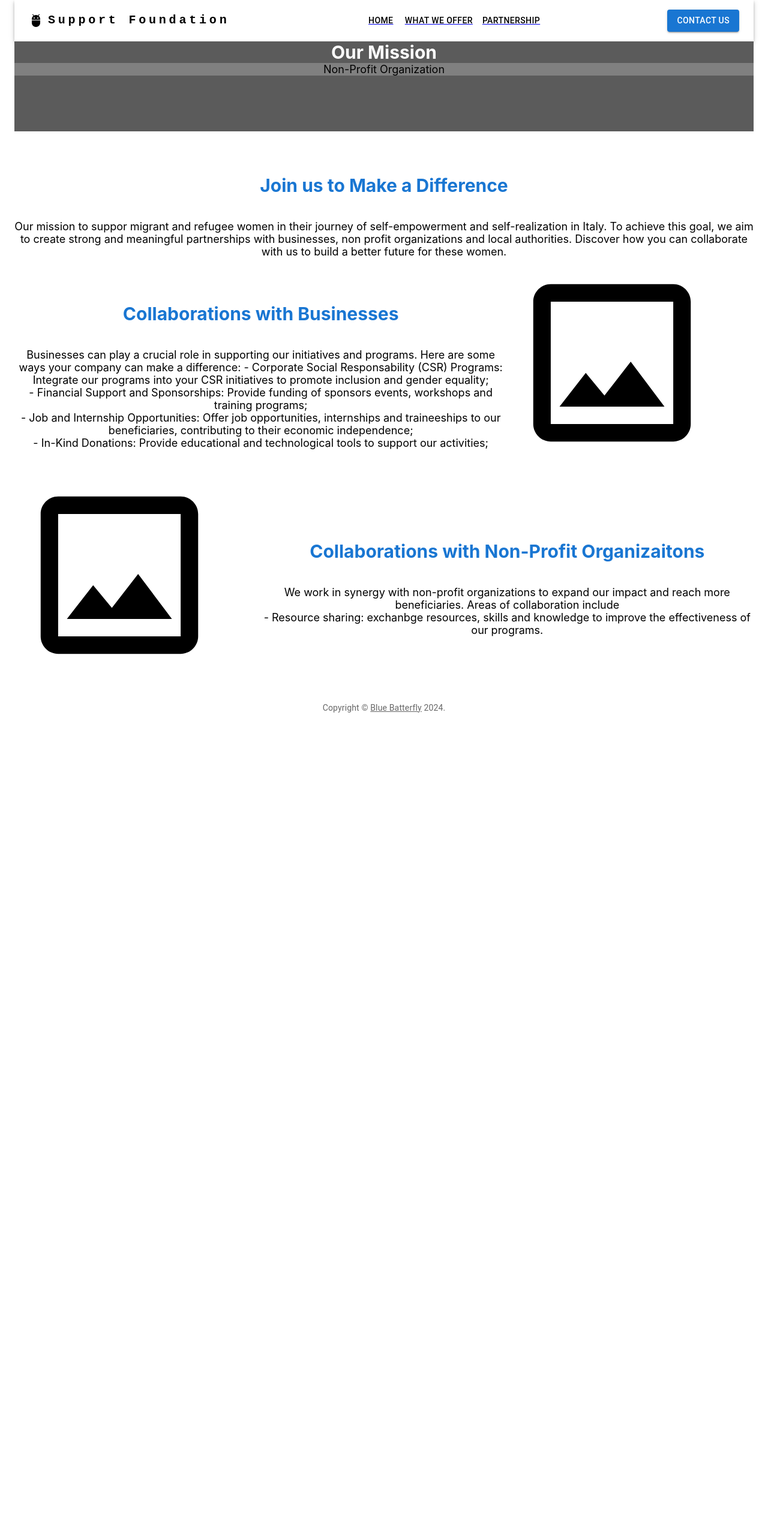
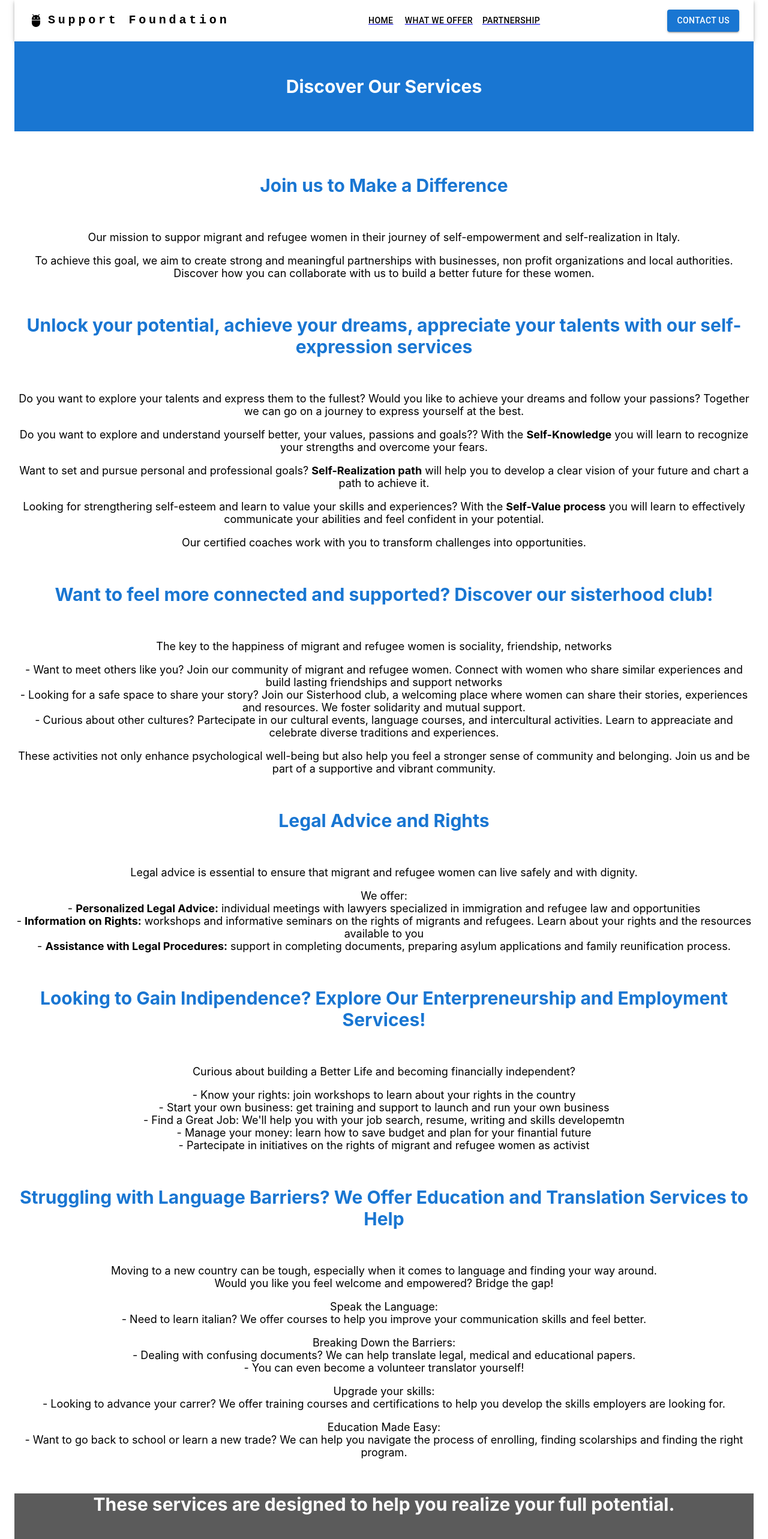
Before and after one commit to frastag/sistech-frontend, a React (Create React App) app: page /offer in a window 1280 px wide. Shown: the top 2566 px of the page at 60% size. Before the commit the page ends 1190 px from the top, so only its background shows below. Built offline with nearby package versions, Linux system fonts and the light colour scheme.

Commit message:
all pages available

```diff
--- a/src/components/PageTitle.js
+++ b/src/components/PageTitle.js
@@ -1,35 +1,30 @@
 import React from "react";
 import { Box } from '@mui/system';
 
-function PageTitle() {
+function PageTitle({title}) {
     return (
         <React.Fragment>
             <Box
                 sx={{
                     width: 1,
                     height: 150,
-                    bgcolor: '#5b5b5b',
+                    bgcolor: '#1976D2',
                     textAlign: 'center',
+                    alignItems:'center',
+                    justifyContent:'center',
+                    display:'flex'
                 }}>
                 <Box
                     sx={{
                         width: 1,
-                        bgcolor: '#5b5b5b',
+                        bgcolor: '#1976D2',
                         textAlign: 'center',
                         fontWeight: 'bold',
                         fontSize: 30,
-                        color: '#ffffff'
+                        color: '#ffffff',
+                        margin: 'auto'
                     }}
-                >Our Mission</Box>
-                <Box
-                    sx={{
-                        width: 1,
-                        bgcolor: 'gray',
-                        textAlign: 'center',
-                        fontSize: 18,
-                        color: 'black'
-                    }}
-                >Non-Profit Organization</Box>
+                >{title}</Box>
             </Box>
         </React.Fragment>
     );
--- a/src/pages/Offer.js
+++ b/src/pages/Offer.js
@@ -2,15 +2,9 @@ import React from "react";
 import Container from '@mui/material/Container';
 import Grid from '@mui/material/Grid';
 import { Box } from '@mui/system';
-import { ImageOutlined } from '@mui/icons-material';
 import Header from "../components/Header";
 import Footer from "../components/Footer";
 import PageTitle from "../components/PageTitle";
-import List from '@mui/material/List';
-import ListItem from '@mui/material/ListItem';
-import ListItemIcon from '@mui/material/ListItemIcon';
-import ListItemText from '@mui/material/ListItemText';
-import QuizIcon from '@mui/icons-material/Quiz';
 
 
 const dividerStyle = {
@@ -38,16 +32,6 @@ const boxContentStyle = {
     paddingTop: 5
 }
 
-const faqs = [
-    "Who can benefit from your services? Our services are available to all migrant and refugee women living in Italy. We welcome women of all ages, nationalities and cultural background",
-    "How can I access your services? You can access our services by contacting us via email, phone oir by filling out the contact form on the website. After the initial contact, we will arrange a meeting to assess your needs and create a personalized plan",
-    "Are the services free? Many of our services are offered free of charge or at a nominal cost, thanks to the support of donations, sponsors and partnerships with non-profit organizations. Some specialized services may require a finantial contribution, but we always strive to ensure accessibility for everyone",
-    "Do we offer legal support? Yes, we provide specialized legal advice on issues related to immigration, refugee rights, and other legal matters. Our team of lawyers is available for individual consultations and informal seminars",
-    "What does the life coaching program include? Our life coaching program includes individual and group sessions focused on self-awareness, self-realization and self-valorization. We work on personal and professional goals, providing toolds and techniques to overcome obstacles and reach your potential",
-"Can I partecipate in your events even if I am not a migrant or refugee? Our events are primarily intended for migrant and refugee women. However, we also organize communitiy events to promote interculturality and solidarity. Contact us to find out which events are open to the public",
-"How can I become a volunteer or partner with your organization? We are always looking for volunteers and partners who share our mission. If you are interested in collaborating with us, visit the \"Partnership and Collaborations\" section on our website or contact us direclty",
-"Where are your offices located? We offer services in various Italian cities, but the best way to reach out us is through digital channels (email/Whatsapp) or by phone."];
-
 function Offer() {
     const [dense, setDense] = React.useState(false);
     const [secondary, setSecondary] = React.useState(false);
@@ -55,36 +39,124 @@ function Offer() {
     return (
         <Container maxWidth={false}>
             <Header></Header>
-            <PageTitle></PageTitle>
+            <PageTitle title={"Discover Our Services"}></PageTitle>
             <Box sx={{ my: 4 }}>
                 <Grid container alignItems='center' justifyContent='center'>
                     <Grid item xs={12} sx={{ paddingTop: 5 }}>
                         <Box sx={boxHeaderStyle}>Join us to Make a Difference</Box>
-                        <Box sx={boxContentStyle}>Our mission to suppor migrant and refugee women in their journey of self-empowerment and self-realization in Italy. To achieve this goal, we aim to create strong and meaningful partnerships with businesses, non profit organizations and local authorities. Discover how you can collaborate with us to build a better future for these women.</Box>
+                        <Box sx={boxContentStyle}>
+                            <p>Our mission to suppor migrant and refugee women in their journey of self-empowerment and self-realization in Italy. </p>
+                            <p>To achieve this goal, we aim to create strong and meaningful partnerships with businesses, non profit organizations and local authorities. Discover how you can collaborate with us to build a better future for these women.</p>
+                        </Box>
                     </Grid>
 
-                    <Grid item xs={8} sx={{ paddingTop: 5 }}>
-                        <Box sx={boxHeaderStyle}>Collaborations with Businesses</Box>
+                    <Grid item xs={12} sx={{ paddingTop: 5 }}>
+                        <Box sx={boxHeaderStyle}>Unlock your potential, achieve your dreams, appreciate your talents with our self-expression services</Box>
                         <Box sx={boxContentStyle}>
-                            Businesses can play a crucial role in supporting our initiatives and programs. Here are some ways your company can make a difference:
-                            - Corporate Social Responsability (CSR) Programs: Integrate our programs into your CSR initiatives to promote inclusion and gender equality;<br/>
-                            - Financial Support and Sponsorships: Provide funding of sponsors events, workshops and training programs;<br/>
-                            - Job and Internship Opportunities: Offer job opportunities, internships and traineeships to our beneficiaries, contributing to their economic independence;<br/>
-                            - In-Kind Donations: Provide educational and technological tools to support our activities;
+                            <p>Do you want to explore your talents and express them to the fullest? Would you like to achieve your dreams and follow your passions? Together we can go on a journey to express yourself at the best.</p>
+                            <p>Do you want to explore and understand yourself better, your values, passions and goals?? With the <b>Self-Knowledge</b> you will learn to recognize your strengths and overcome your fears.</p>
+                            <p>Want to set and pursue personal and professional goals? <b>Self-Realization path</b> will help you to develop a clear vision of your future and chart a path to achieve it.</p>
+                            <p>Looking for strengthering self-esteem and learn to value your skills and experiences? With the <b>Self-Value process</b> you will learn to effectively communicate your abilities and feel confident in your potential.</p>
+                            <p>Our certified coaches work with you to transform challenges into opportunities.</p>
                         </Box>
                     </Grid>
-                    <Grid item xs={4}><ImageOutlined sx={{ fontSize: 350 }} /></Grid>
 
+                    <Grid item xs={12} sx={{ paddingTop: 5 }}>
+                        <Box sx={boxHeaderStyle}>Want to feel more connected and supported? Discover our sisterhood club!</Box>
+                        <Box sx={boxContentStyle}>
+                            <p>The key to the happiness of migrant and refugee women is sociality, friendship, networks</p>
+                            <p>
+                                - Want to meet others like you? Join our community of migrant and refugee women. Connect with women who share similar experiences and build lasting friendships and support networks <br/>
+                                - Looking for a safe space to share your story? Join our Sisterhood club, a welcoming place where women can share their stories, experiences and resources. We foster solidarity and mutual support.<br/>
+                                 - Curious about other cultures? Partecipate in our cultural events, language courses, and intercultural activities. Learn to appreaciate and celebrate diverse traditions and experiences.
+                            </p>
+                            <p>These activities not only enhance psychological well-being but also help you feel a stronger sense of community and belonging. Join us and be part of a supportive and vibrant community.</p>
+                        </Box>
+                    </Grid>
 
-                    <Grid item xs={4}><ImageOutlined sx={{ fontSize: 350 }} /></Grid>
-                    <Grid item xs={8} sx={{ paddingTop: 5 }}><Box sx={boxHeaderStyle}>Collaborations with Non-Profit Organizaitons</Box>
-                        <Box sx={boxContentStyle}>We work in synergy with non-profit organizations to expand our impact and reach more beneficiaries. Areas of collaboration include<br/>
-                        - Resource sharing: exchanbge resources, skills and knowledge to improve the effectiveness of our programs.</Box>
+                    <Grid item xs={12} sx={{ paddingTop: 5 }}>
+                        <Box sx={boxHeaderStyle}>Legal Advice and Rights</Box>
+                        <Box sx={boxContentStyle}>
+                            <p>
+                                Legal advice is essential to ensure that migrant and refugee women can live safely and with dignity.
+                            </p>
+                            <p>
+                                We offer: <br />
+                                - <b>Personalized Legal Advice:</b> individual meetings with lawyers specialized in immigration and refugee law and opportunities<br />
+                                - <b>Information on Rights:</b> workshops and informative seminars on the rights of migrants and refugees. Learn about your rights and the resources available to you<br />
+                                - <b>Assistance with Legal Procedures:</b> support in completing documents, preparing asylum applications and family reunification process.
+                            </p>
+                        </Box>
+                    </Grid>
+
+                    <Grid item xs={12} sx={{ paddingTop: 5 }}>
+                        <Box sx={boxHeaderStyle}>Looking to Gain Indipendence? Explore Our Enterpreneurship and Employment Services!</Box>
+                        <Box sx={boxContentStyle}>
+                            <p>
+                                Curious about building a Better Life and becoming financially independent?
+                            </p>
+                            <p>
+                                - Know your rights: join workshops to learn about your rights in the country<br />
+                                - Start your own business: get training and support to launch and run your own business<br />
+                                - Find a Great Job: We'll help you with your job search, resume, writing and skills developemtn<br />
+                                - Manage your money: learn how to save budget and plan for your finantial future<br />
+                                - Partecipate in initiatives on the rights of migrant and refugee women as activist
+                            </p>
+                        </Box>
+                    </Grid>
+
+                    <Grid item xs={12} sx={{ paddingTop: 5 }}>
+                        <Box sx={boxHeaderStyle}>Struggling with Language Barriers? We Offer Education and Translation Services to Help</Box>
+                        <Box sx={boxContentStyle}>
+                            <p>
+                                Moving to a new country can be tough, especially when it comes to language and finding your way around. <br />
+                                Would you like you feel welcome and empowered? Bridge the gap!
+                            </p>
+                            <p>
+                                Speak the Language:<br />
+                                - Need to learn italian? We offer courses to help you improve your communication skills and feel better.
+                            </p>
+                            <p>
+                                Breaking Down the Barriers:<br />
+                                - Dealing with confusing documents? We can help translate legal, medical and educational papers.<br />
+                                - You can even become a volunteer translator yourself!<br />
+                            </p>
+                            <p>
+                                Upgrade your skills:<br />
+                                - Looking to advance your carrer? We offer training courses and certifications to help you develop the skills employers are looking for.<br />
+                            </p>
+                            <p>
+                                Education Made Easy:<br />
+                                - Want to go back to school or learn a new trade? We can help you navigate the process of enrolling, finding scolarships and finding the right program.<br />
+                            </p>
+                        </Box>
+                    </Grid>
+
+                    <Grid item xs={12} sx={{ paddingTop: 5 }}>
+                        <Box
+                            sx={{
+                                width: 1,
+                                height: 150,
+                                bgcolor: '#5b5b5b',
+                                textAlign: 'center',
+                            }}>
+                            <Box
+                                sx={{
+                                    width: 1,
+                                    bgcolor: '#5b5b5b',
+                                    textAlign: 'center',
+                                    fontWeight: 'bold',
+                                    fontSize: 30,
+                                    color: '#ffffff'
+                                }}
+                            >These services are designed to help you realize your full potential.
+
+                            </Box></Box>
                     </Grid>
                 </Grid>
             </Box>
 
-            <Footer/>
+            <Footer />
         </Container>
     );
 }
--- a/src/pages/Partnership.js
+++ b/src/pages/Partnership.js
@@ -55,49 +55,54 @@ function Partnership() {
     return (
         <Container maxWidth={false}>
             <Header></Header>
-            <PageTitle></PageTitle>
+            <PageTitle title={"Welcome to Our Partnership Page"}></PageTitle>
             <Box sx={{ my: 4 }}>
                 <Grid container alignItems='center' justifyContent='center'>
-                    <Grid item xs={4}><ImageOutlined sx={{ fontSize: 350 }} /></Grid>
-                    <Grid item xs={8} sx={{ paddingTop: 5 }}><Box sx={boxHeaderStyle}>Who We Are</Box>
-                        <Box sx={boxContentStyle}>Welcome to our website! We are a start-up dedicated to supporting migrant and refugee women in Italy. Our Mission is to promote self-awareness, self-realization and the well-being of the women we serve through a variety of services ranging from life coaching to personal development, legal advice to language and professional training.</Box>
+                    <Grid item xs={12} sx={{ paddingTop: 5 }}>
+                        <Box sx={boxHeaderStyle}>Join us to Make a Difference</Box>
+                        <Box sx={boxContentStyle}>Our mission to suppor migrant and refugee women in their journey of self-empowerment and self-realization in Italy. To achieve this goal, we aim to create strong and meaningful partnerships with businesses, non profit organizations and local authorities. Discover how you can collaborate with us to build a better future for these women.</Box>
                     </Grid>
 
-                    <Grid item xs={8} sx={{ paddingTop: 5 }}><Box sx={boxHeaderStyle}>Our Mission And Values</Box>
+                    <Grid item xs={8} sx={{ paddingTop: 5 }}>
+                        <Box sx={boxHeaderStyle}>Collaborations with Businesses</Box>
                         <Box sx={boxContentStyle}>
-                            - Female Empowerment: we promote the process of change and rebirth for migrant and refugee women;<br/>
-                            - Interculturality and Sisterhood: Through the Sisterhood club, we create local and virtual intercultural communities of and for migrant and refugee women;<br/>
-                            - Respect: We recognize and value cultural, emotional and personal diversity;<br/>
+                            Businesses can play a crucial role in supporting our initiatives and programs. Here are some ways your company can make a difference:
+                            - Corporate Social Responsability (CSR) Programs: Integrate our programs into your CSR initiatives to promote inclusion and gender equality;<br/>
+                            - Financial Support and Sponsorships: Provide funding of sponsors events, workshops and training programs;<br/>
+                            - Job and Internship Opportunities: Offer job opportunities, internships and traineeships to our beneficiaries, contributing to their economic independence;<br/>
+                            - In-Kind Donations: Provide educational and technological tools to support our activities;
                         </Box>
                     </Grid>
                     <Grid item xs={4}><ImageOutlined sx={{ fontSize: 350 }} /></Grid>
 
+
                     <Grid item xs={4}><ImageOutlined sx={{ fontSize: 350 }} /></Grid>
-                    <Grid item xs={8} sx={{ paddingTop: 5 }}><Box sx={boxHeaderStyle}>Our Team</Box>
-                        <Box sx={boxContentStyle}>Our team consists of experts in various fields, including psychologists, life coaches, lawyers, trainers, translators and cultural mediators.
-                        We work together in an integrated, interdisciplinary and personalized manner to help migrant and refugee women discover their resources, talents and express their hidden potential</Box>
+                    <Grid item xs={8} sx={{ paddingTop: 5 }}><Box sx={boxHeaderStyle}>Collaborations with Non-Profit Organizaitons</Box>
+                        <Box sx={boxContentStyle}>We work in synergy with non-profit organizations to expand our impact and reach more beneficiaries. Areas of collaboration include<br/>
+                            - Resource sharing: exchanbge resources, skills and knowledge to improve the effectiveness of our programs.<br/>
+                            - Joint Projects: develop and implement joint projects aimed at supporting migrant and refugee women<br/>
+                            - Advocacy and Awareness: Collaborate to raise awareness about the rights of migrant and refugee women and promote social change.
+                        </Box>
                     </Grid>
 
-                    <Grid item xs={8} sx={{ paddingTop: 5 }}><Box sx={boxHeaderStyle}>Discover Our Story...</Box>
+                    <Grid item xs={8} sx={{ paddingTop: 5 }}>
+                        <Box sx={boxHeaderStyle}>Collaborations with Local Authorities</Box>
                         <Box sx={boxContentStyle}>
-                            Our organization was born from the passion of a group of refugee women, experts in various sectors, united by a sense of sisterhood and a desire to make a difference in the lives of migrant and refugee women.
-                            We believe that every woman has the right to live their dignity, security and opportunity. Our commitment is to create a welcoming and inspiring environment where every woman can discover and develop her potential.
+                            Italian municipalities, especially those that are semi-abandoned, represent a great opportunity for the population and integration of migrant and refugee women. Partnerships with local authorities can include:<br/>
+                            - Repopulation programs: collaborate with semi-abandoned municipalities to create repopulation programs that integrate our beneficiaries into local communities<br/>
+                            - Access to local services: Facilitate access for migrant and refugee women to local services, including educational, health and social services<br/>
+                            - Community support: promote community intiatives that foster the social and cultural inclusion of beneficiaries, contributing to the economic and social development of local areas
                         </Box>
                     </Grid>
                     <Grid item xs={4}><ImageOutlined sx={{ fontSize: 350 }} /></Grid>
 
-                    <Grid item xs={12} sx={{ paddingTop: 5 }}><Box sx={boxHeaderStyle}>Frequently Asked Questions (FAQ)</Box>
-                    <List dense={dense}>
-                    {faqs.map((faq) => (
-                <ListItem>
-                  <ListItemIcon>
-                    <QuizIcon />
-                  </ListItemIcon>
-                  <ListItemText
-                  >{faq}</ListItemText>
-                </ListItem>
-             ))}
-            </List>
+                    <Grid item xs={12} sx={{ paddingTop: 5 }}>
+                        <Box sx={boxHeaderStyle}>Why collaborate with us</Box>
+                        <Box sx={boxContentStyle}>
+                            - Positive Impact: your collaboration can significantly impact the lives of migrant and refugee women, helping them build a better future<br/>
+                            - Shared Values: work together to promote values such as gender equality, inclusion and solidarity<br/>
+                            - Social innovation: Contribute to innovative solutions for complex social challenges, creating lasting changes
+                        </Box>
                     </Grid>
 
                 </Grid>
@@ -105,7 +110,7 @@ function Partnership() {
 
             <Footer/>
         </Container>
-    );
+    )
 }
 
 export default Partnership;
```
